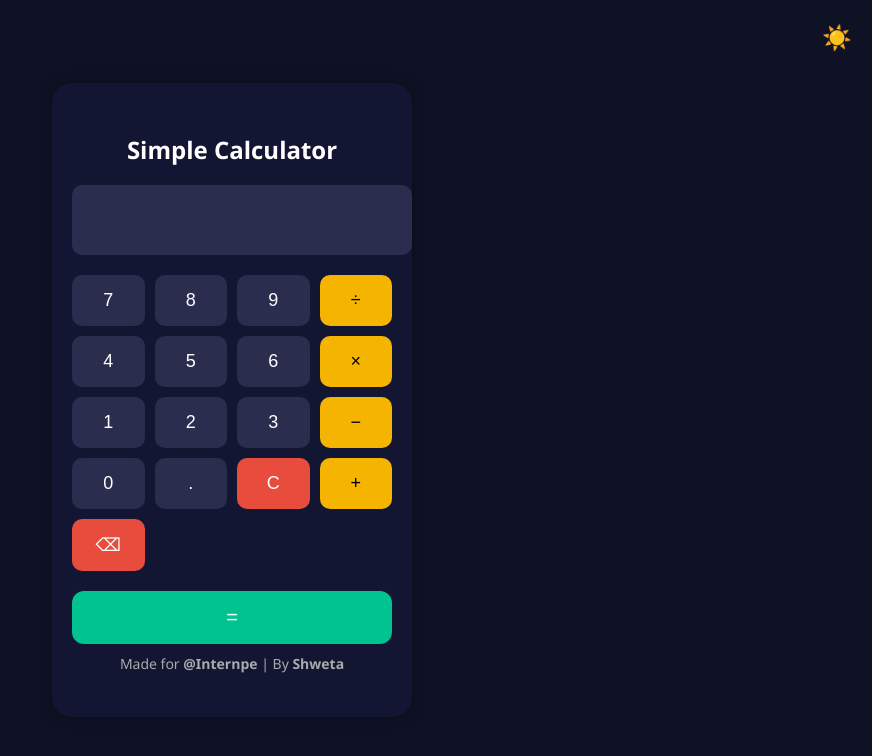
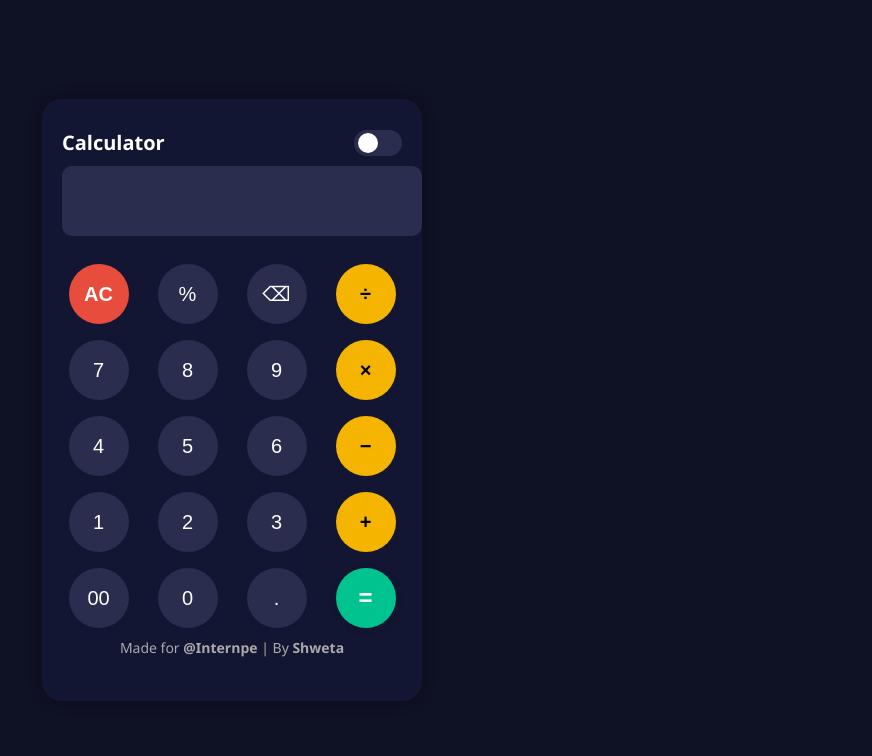
Before and after one commit to shwetagore16/simple_calculator, a plain HTML site: page index.html in a window 1280 px wide. Shown: the whole page, without its empty margins (408-1280 px from the left). Drawn offline with Linux system fonts and the light colour scheme.

Commit message:
Add files via upload

```diff
--- a/index.html
+++ b/index.html
@@ -7,40 +7,43 @@
   <link rel="stylesheet" href="style.css" />
 </head>
 <body>
-  <div class="toggle-theme" onclick="toggleTheme()">☀️</div>
+  <div class="container">
+    <div class="calc-header">
+      <span class="calc-title">Calculator</span>
+      <label class="theme-switch">
+        <input type="checkbox" id="theme-toggle" onclick="toggleTheme()">
+        <span class="slider"></span>
+      </label>
+    </div>
+    <input type="text" id="display" disabled />
+    <div class="buttons">
+      <button class="clear" onclick="clearDisplay()">AC</button>
+      <button onclick="percent()">%</button>
+      <button class="del" onclick="backspace()">⌫</button>
+      <button class="operator" onclick="appendValue('/')">÷</button>
 
-  <div class="container">
-    <h2>Simple Calculator</h2>
-    <input type="text" id="display" disabled />
-
-    <div class="buttons">
       <button onclick="appendValue('7')">7</button>
       <button onclick="appendValue('8')">8</button>
       <button onclick="appendValue('9')">9</button>
-      <button class="operator" onclick="appendValue('/')">÷</button>
+      <button class="operator" onclick="appendValue('*')">×</button>
 
       <button onclick="appendValue('4')">4</button>
       <button onclick="appendValue('5')">5</button>
       <button onclick="appendValue('6')">6</button>
-      <button class="operator" onclick="appendValue('*')">×</button>
+      <button class="operator" onclick="appendValue('-')">−</button>
 
       <button onclick="appendValue('1')">1</button>
       <button onclick="appendValue('2')">2</button>
       <button onclick="appendValue('3')">3</button>
-      <button class="operator" onclick="appendValue('-')">−</button>
+      <button class="operator" onclick="appendValue('+')">+</button>
 
+      <button onclick="appendValue('00')">00</button>
       <button onclick="appendValue('0')">0</button>
       <button onclick="appendValue('.')">.</button>
-      <button class="clear" onclick="clearDisplay()">C</button>
-      <button class="operator" onclick="appendValue('+')">+</button>
-
-      <button class="clear" onclick="backspace()">⌫</button>
+      <button class="equal" onclick="calculate()">=</button>
     </div>
-
-    <button class="equal" onclick="calculate()">=</button>
     <p class="footer">Made for <strong>@Internpe</strong> | By <strong>Shweta</strong></p>
   </div>
-
   <script src="script.js"></script>
 </body>
 </html>
--- a/script.js
+++ b/script.js
@@ -15,6 +15,17 @@ function backspace() {
   display.value = display.value.slice(0, -1);
 }
 
+// Handle percent (%) button
+function percent() {
+  if (display.value !== "") {
+    try {
+      display.value = (parseFloat(display.value) / 100).toString();
+    } catch (err) {
+      display.value = "Error";
+    }
+  }
+}
+
 // Calculate and show result
 function calculate() {
   try {
@@ -25,10 +36,25 @@ function calculate() {
   }
 }
 
-// Toggle light/dark theme
+// Toggle light/dark theme using the switch
 function toggleTheme() {
-  document.body.classList.toggle("light-mode");
+  const isLight = document.getElementById('theme-toggle').checked;
+  if (isLight) {
+    document.body.classList.add('light-mode');
+  } else {
+    document.body.classList.remove('light-mode');
+  }
 }
+
+// Ensure toggle reflects current theme on load
+window.addEventListener('DOMContentLoaded', () => {
+  const toggle = document.getElementById('theme-toggle');
+  if (document.body.classList.contains('light-mode')) {
+    toggle.checked = true;
+  } else {
+    toggle.checked = false;
+  }
+});
 
 // Keyboard input support
 document.addEventListener("keydown", (e) => {
--- a/style.css
+++ b/style.css
@@ -28,51 +28,105 @@ body {
   transition: background 0.3s, color 0.3s;
 }
 
-.toggle-theme {
+.calc-header {
+  display: flex;
+  justify-content: space-between;
+  align-items: center;
+  margin-bottom: 10px;
+}
+
+.calc-title {
+  font-size: 20px;
+  font-weight: bold;
+  color: var(--text);
+}
+
+.theme-switch {
+  position: relative;
+  display: inline-block;
+  width: 48px;
+  height: 26px;
+  margin-left: 10px;
+}
+.theme-switch input {
+  opacity: 0;
+  width: 0;
+  height: 0;
+}
+.slider {
   position: absolute;
-  top: 20px;
-  right: 20px;
-  font-size: 24px;
   cursor: pointer;
+  top: 0; left: 0; right: 0; bottom: 0;
+  background: var(--secondary);
+  border-radius: 26px;
+  transition: background 0.3s;
 }
+.theme-switch input:checked + .slider {
+  background: #f4b400;
+}
+.slider:before {
+  content: "";
+  position: absolute;
+  height: 20px;
+  width: 20px;
+  left: 4px;
+  bottom: 3px;
+  background: #fff;
+  border-radius: 50%;
+  transition: transform 0.3s;
+  box-shadow: 0 1px 4px rgba(0,0,0,0.08);
+}
+.theme-switch input:checked + .slider:before {
+  transform: translateX(22px);
+}
+
 
 .container {
   background: var(--primary);
   padding: 30px 20px;
   border-radius: 20px;
   box-shadow: 0 0 15px rgba(0,0,0,0.2);
-  width: 320px;
+  width: 340px;
   text-align: center;
+  position: relative;
 }
 
 #display {
   width: 100%;
   height: 50px;
-  font-size: 24px;
+  font-size: 28px;
   padding: 10px;
   background: var(--secondary);
   border: none;
   border-radius: 10px;
   color: var(--text);
   text-align: right;
-  margin-bottom: 20px;
+  margin-bottom: 16px;
+  letter-spacing: 1px;
 }
 
 .buttons {
   display: grid;
   grid-template-columns: repeat(4, 1fr);
-  gap: 10px;
+  gap: 16px;
+  margin-top: 12px;
 }
 
 button {
-  padding: 15px;
-  font-size: 18px;
+  width: 60px;
+  height: 60px;
+  margin: 0 auto;
+  padding: 0;
+  font-size: 20px;
   border: none;
-  border-radius: 10px;
+  border-radius: 50%;
   cursor: pointer;
   background-color: var(--secondary);
   color: var(--text);
-  transition: background 0.3s ease;
+  transition: background 0.3s, color 0.3s;
+  display: flex;
+  align-items: center;
+  justify-content: center;
 }
 
 button:hover {
@@ -82,22 +136,23 @@ button:hover {
 .operator {
   background-color: var(--accent);
   color: #000;
+  font-weight: bold;
 }
 
 .clear {
   background-color: var(--clear);
+  color: #fff;
+  font-weight: bold;
 }
 
 .equal {
-  margin-top: 20px;
-  width: 100%;
   background-color: var(--equal);
-  padding: 15px;
-  font-size: 20px;
-  border-radius: 12px;
-  border: none;
-  color: white;
-  cursor: pointer;
+  color: #fff;
+  font-size: 24px;
+  border-radius: 50%;
+  grid-column: auto;
+  box-shadow: 0 2px 8px rgba(0,0,0,0.10);
+  font-weight: bold;
 }
 
 .footer {
```
